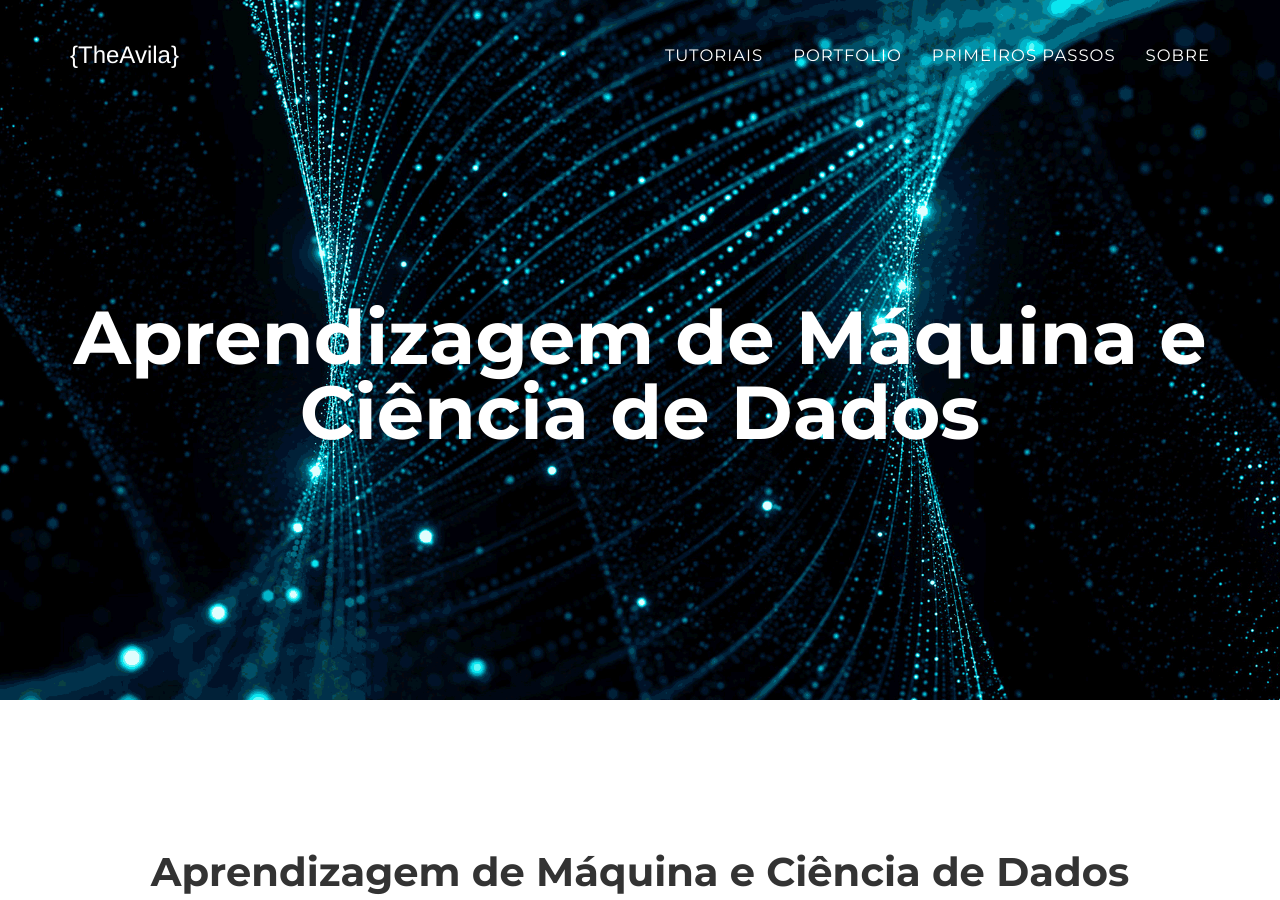
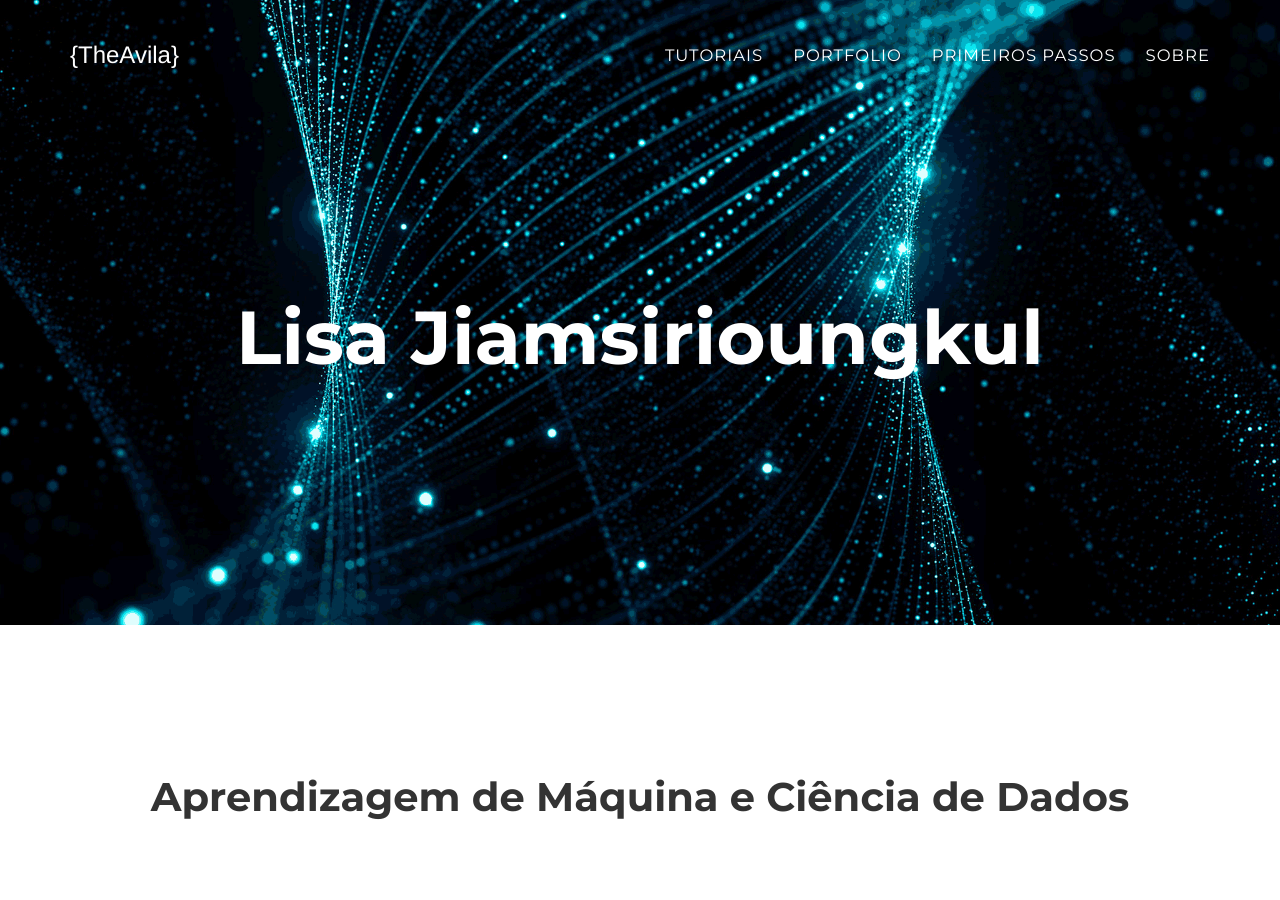
Before and after one commit to VisaLisa/visalisa.github.io, a Jekyll site: the page built from index.html, in a window 1280 px wide and 900 px high. Built offline with Jekyll 4.4.1, drawn with Linux system fonts in a browser that asks for light colours; some web fonts are replaced; some of the changed lines change nothing that is shown.

Commit message:
Update _config.yml

```diff
--- a/_config.yml
+++ b/_config.yml
@@ -1,14 +1,14 @@
-url: https://theavila.github.io/
+url: https://visalisa.github.io/
 
 # Site settings
-title: "Aprendizagem de Máquina e Ciência de Dados"
-email: ricardo.lims@gmail.com
-description: "Aprendizagem de Máquina"
+title: "Lisa Jiamsirioungkul"
+email: visakhalisajiam@gmail.com
+description: "Product Manager"
 
 
 # Team names, titles and social links
 people:
-- name: Ricardo Ávila
+- name: Lisa Jiamsirioungkul
   pic: 1
   social:
     - title: twitter
@@ -17,32 +17,26 @@ people:
 # Social networks usernames (many more available: google-plus, flickr, dribbble, pinterest, instagram, tumblr, linkedin, etc.)
 social:
   - title: twitter
-    url: https://twitter.com/theavila
+    url: https://twitter.com/visalisago
   - title: github
-    url: https://github.com/theavila
+    url: https://github.com/visalisa
   - title: linkedin
-    url: https://www.linkedin.com/in/theavila
-  - title: bitbucket
-    url: https://bitbucket.org/theavila/
-  - title: graduation-cap
-    url: https://scholar.google.pt/citations?user=3bMNkzYAAAAJ&hl=pt-PT
-#  - title: medium
-#    url: https://medium.com/@theavila
-#  - name: stack-overflow
-#    url: https://stackoverflow.com/users/10060380/theavila
+    url: https://www.linkedin.com/in/visalisa
+  - title: instagram
+    url: https://www.instagram.com/visalisa
 
 # Postal address (add as many lines as necessary)
 address:
-  - line: Évora, PT
+  - line: Seatlle, WA
 
 footer:
-  copyright: Me. Ricardo Ávila
-  location: Reino de Deus
-  social: Passageiro nesse mundo
+  copyright: VisaLisa
+  location: Seattle, WA
+  social: Everywhere
   credits: Credits
 
 # Credits content
-credits: 'Site atualizado semanalmente. Atrasos podem ocorrer.'
+credits: https://github.com/y7kim/agency-jekyll-theme
 
 # Build settings
 markdown: kramdown
```
